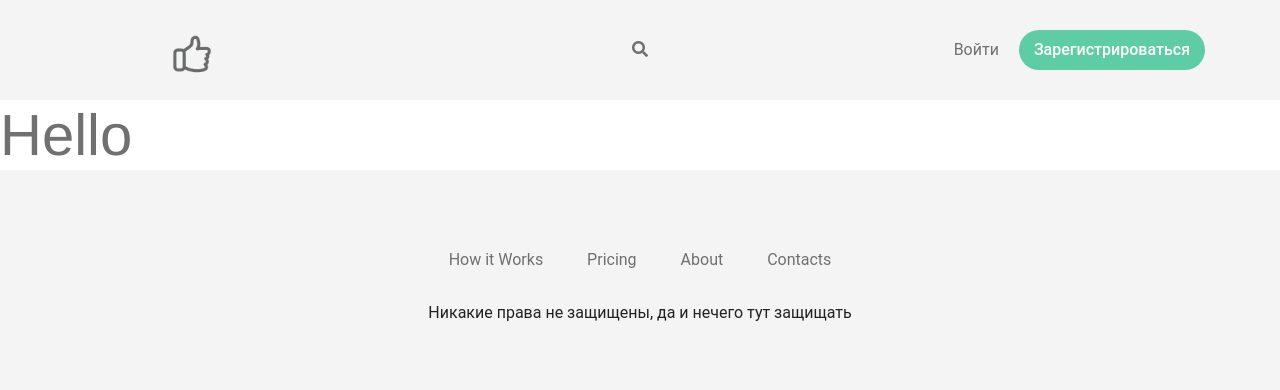
After one commit to APVAPR/artsrec, a Django app: page /registration/ in a window 1280 px wide. The commit adds this page. Shown: the top 390 px of the page. Run offline with Django 3.2, Linux system fonts and the light colour scheme; parts of the project's set-up code (start-up, migrations or seed data) failed here and were passed over; some libraries are stand-ins or nearby versions.

Commit message:
add in db

```diff
--- a/main/templates/includes/nav_menu.html
+++ b/main/templates/includes/nav_menu.html
@@ -24,7 +24,7 @@
                 <a href="admin/login/" class="link mr-20 color-main">
                     Войти
                 </a>
-                <a href="#" class="btn mr-20 sm action-2 f-16">
+                <a href="{% url 'registration' %}" class="btn mr-20 sm action-2 f-16">
                     Зарегистрироваться
                 </a>
             </div>
--- /dev/null
+++ b/main/templates/main/registation.html
@@ -0,0 +1,6 @@
+{% extends 'main/base.html' %}
+
+{% block content %}
+    {% include 'includes/nav_menu.html' %}
+    <h1>{{ user }}</h1>
+{% endblock %}
--- a/main/urls.py
+++ b/main/urls.py
@@ -4,6 +4,7 @@ from main import views
 
 urlpatterns = [
     path('', views.index, name='index'),
+    path('registration/', views.registration, name='registration'),
     path('category/<slug:category>/', views.categories, name='categories'),
     path('posts/<str:user>/', views.user_posts, name='user_post'),
     path('post/<slug:slug>/', views.post, name='post')
--- a/main/views.py
+++ b/main/views.py
@@ -7,7 +7,7 @@ menu = [
     {'title': 'Книги', 'url': '/category/books'},
     {'title': 'Фильмы', 'url': '/category/movies'},
     {'title': 'Игры', 'url': '/category/games'},
-    {'title': 'Добавить', 'url': 'admin/main/post/'}
+    {'title': 'Добавить', 'url': '/admin/main/post/'}
 ]
 
 all_posts = Post.objects.all().order_by('-date_create')
@@ -25,6 +25,9 @@ def index(requests):
                'images': images}
 
     return render(requests, 'main/index.html', context=context)
+
+def registration(requests):
+    return render(requests, 'main/registation.html', context={'user': 'Hello'})
 
 
 def post(requests, slug):
```
Also changed, not shown: main/forms.py (added, +7 -0 lines), media/images/2021/11/29/vlklc.jpg (added).
